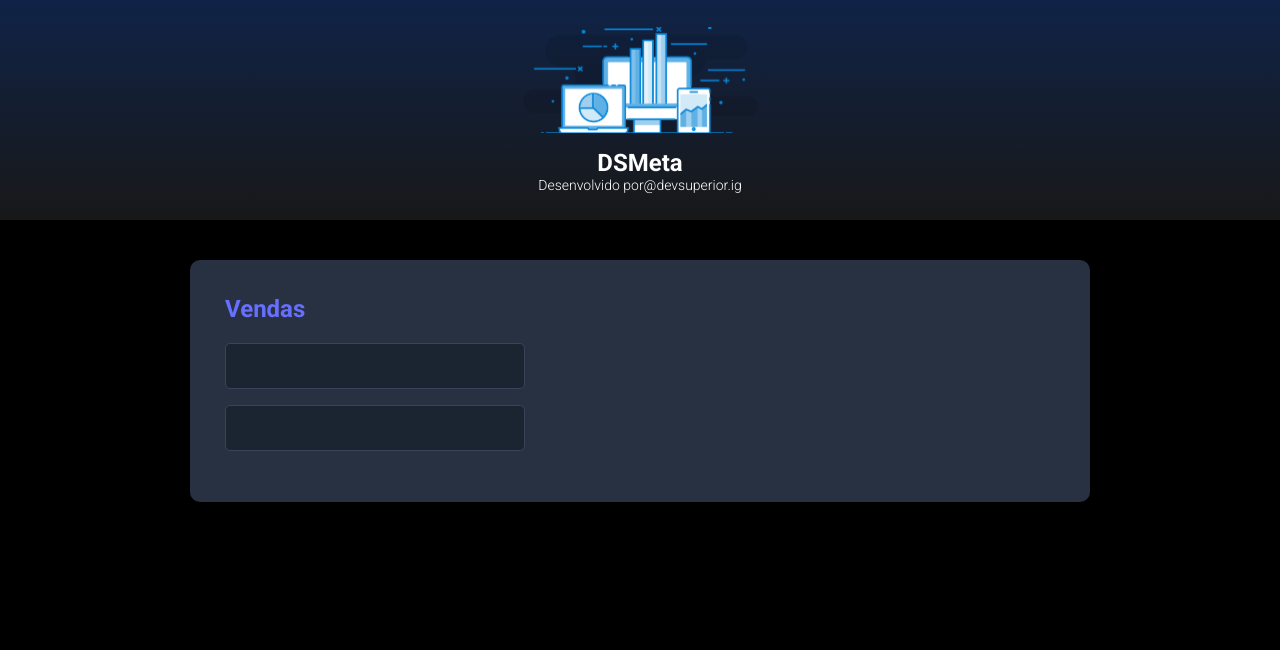
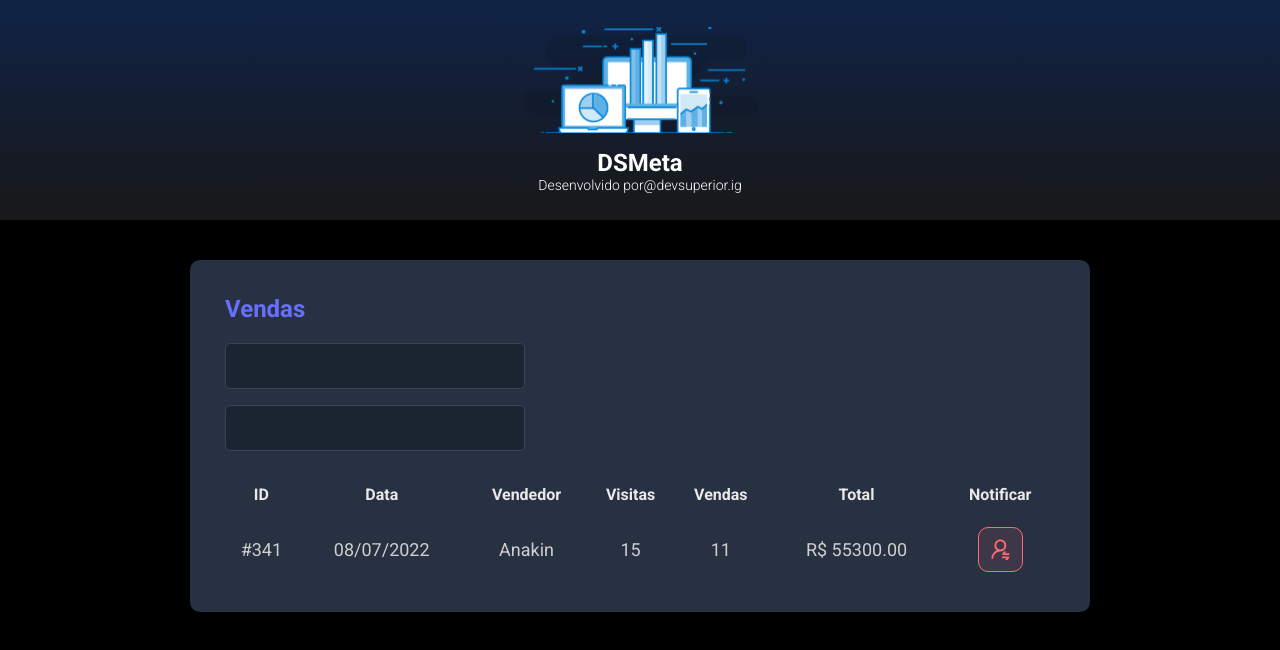
Before and after one commit to eolliveira/dsmeta-web, a React (Vite) app: page / in a window 1280 px wide. Shown: the top 650 px of the page. Built offline with nearby package versions, Linux system fonts and the light colour scheme.

Commit message:
Components Sale, SaleTable

```diff
--- a/src/App.tsx
+++ b/src/App.tsx
@@ -8,7 +8,7 @@
       <main>
         <section id="sales">
           <div className="dsmeta-container">
-            <SalesCard/>
+          <SalesCard/>
           </div>
         </section>
       </main >
--- a/src/components/NotificationButton/index.tsx
+++ b/src/components/NotificationButton/index.tsx
@@ -2,11 +2,13 @@
 import './style.css';
 
 function NotificationButton() {
-    return (
-        <div className="dsmeta-red-btn">
+  return (
+    <div className="dsmeta-red-btn-container">
+      <div className="dsmeta-red-btn">
         <img src={icon} alt="Notificar" />
       </div>
-    );
-  }
+    </div>
+  );
+}
 
 export default NotificationButton;
--- a/src/components/NotificationButton/style.css
+++ b/src/components/NotificationButton/style.css
@@ -8,8 +8,13 @@
     align-items: center;
     justify-content: center;
     cursor: pointer;
-  }
+}
 
-  .dsmeta-red-btn img {
-      width: 19px;
-  }
+.dsmeta-red-btn img {
+    width: 19px;
+}
+
+.dsmeta-red-btn-container {
+    display: flex;
+    justify-content: center;
+}
--- /dev/null
+++ b/src/components/Sale/index.tsx
@@ -0,0 +1,19 @@
+import NotificationButton from "../NotificationButton";
+
+function Sale() {
+    return (
+        <tr>
+            <td className="show992">#341</td>
+            <td className="show576">08/07/2022</td>
+            <td>Anakin</td>
+            <td className="show992">15</td>
+            <td className="show992">11</td>
+            <td>R$ 55300.00</td>
+            <td>
+                <NotificationButton/>
+            </td>
+        </tr>
+    );
+}
+
+export default Sale;
--- a/src/components/SalesCard/index.tsx
+++ b/src/components/SalesCard/index.tsx
@@ -1,4 +1,5 @@
 import FormControl from '../FormControl';
+import SalesTable from '../SalesTable';
 import './style.css';
 
 function SalesCard() {
@@ -7,6 +8,7 @@
             <h2 className="dsmeta-sales-title">Vendas</h2>
             <FormControl/>
             <FormControl/>
+            <SalesTable/>
         </div>
     );
 }
--- /dev/null
+++ b/src/components/SalesTable/index.tsx
@@ -0,0 +1,26 @@
+import Sale from '../Sale';
+
+import './style.css';
+
+function SalesTable() {
+    return (
+        <table className="dsmeta-sales-table">
+            <thead>
+                <tr>
+                    <th className="show992">ID</th>
+                    <th className="show576">Data</th>
+                    <th>Vendedor</th>
+                    <th className="show992">Visitas</th>
+                    <th className="show992">Vendas</th>
+                    <th>Total</th>
+                    <th>Notificar</th>
+                </tr>
+            </thead>
+            <tbody>
+               <Sale/>
+            </tbody>
+        </table>
+    );
+}
+
+export default SalesTable;
--- /dev/null
+++ b/src/components/SalesTable/style.css
@@ -0,0 +1,19 @@
+.dsmeta-sales-table {
+    width: 100%;
+    border-spacing: 0;
+    border-collapse: collapse;
+}
+
+.dsmeta-sales-table thead {
+    height: 55px;
+    font-size: 16px;
+    color: #e9e9e9;
+    font-weight: 700;
+}
+
+.dsmeta-sales-table tbody {
+    font-size: 14px;
+    font-weight: 400;
+    color: #cfcfcf;
+    text-align: center;
+}
--- a/src/index.css
+++ b/src/index.css
@@ -38,52 +38,12 @@
   padding: 40px 10px;
 }
 
-.dsmeta-sales-table {
-  width: 100%;
-  border-spacing: 0;
-  border-collapse: collapse;
+.show992 {
+  display: none;
 }
 
-.dsmeta-sales-table thead {
-  height: 55px;
-  font-size: 16px;
-  color: #e9e9e9;
-  font-weight: 700;
-}
-
-.dsmeta-sales-table tbody {
-  font-size: 14px;
-  font-weight: 400;
-  color: #cfcfcf;
-  text-align: center;
-}
-
-.dsmeta-sales-table tbody tr {
-  height: 74px;
-  border-top: 1px solid #5f6e82;
-}
-
-.dsmeta-sales-table tbody tr:hover > td {
-  background-color: #384459;
-}
-
-.dsmeta-sales-table tbody tr:nth-child(odd) {
-  background-color: #242c3b;
-}
-
-/*
-.dsmeta-red-btn-container {
-    display: flex;
-    justify-content: center;
-}
-*/
-
 .show576 {
-    display: none;
-}
-
-.show992 {
-    display: none;
+  display: none;
 }
 
 @media (min-width: 576px) {
```
Also changed, not shown: src/components/Sale/style.css (added).
